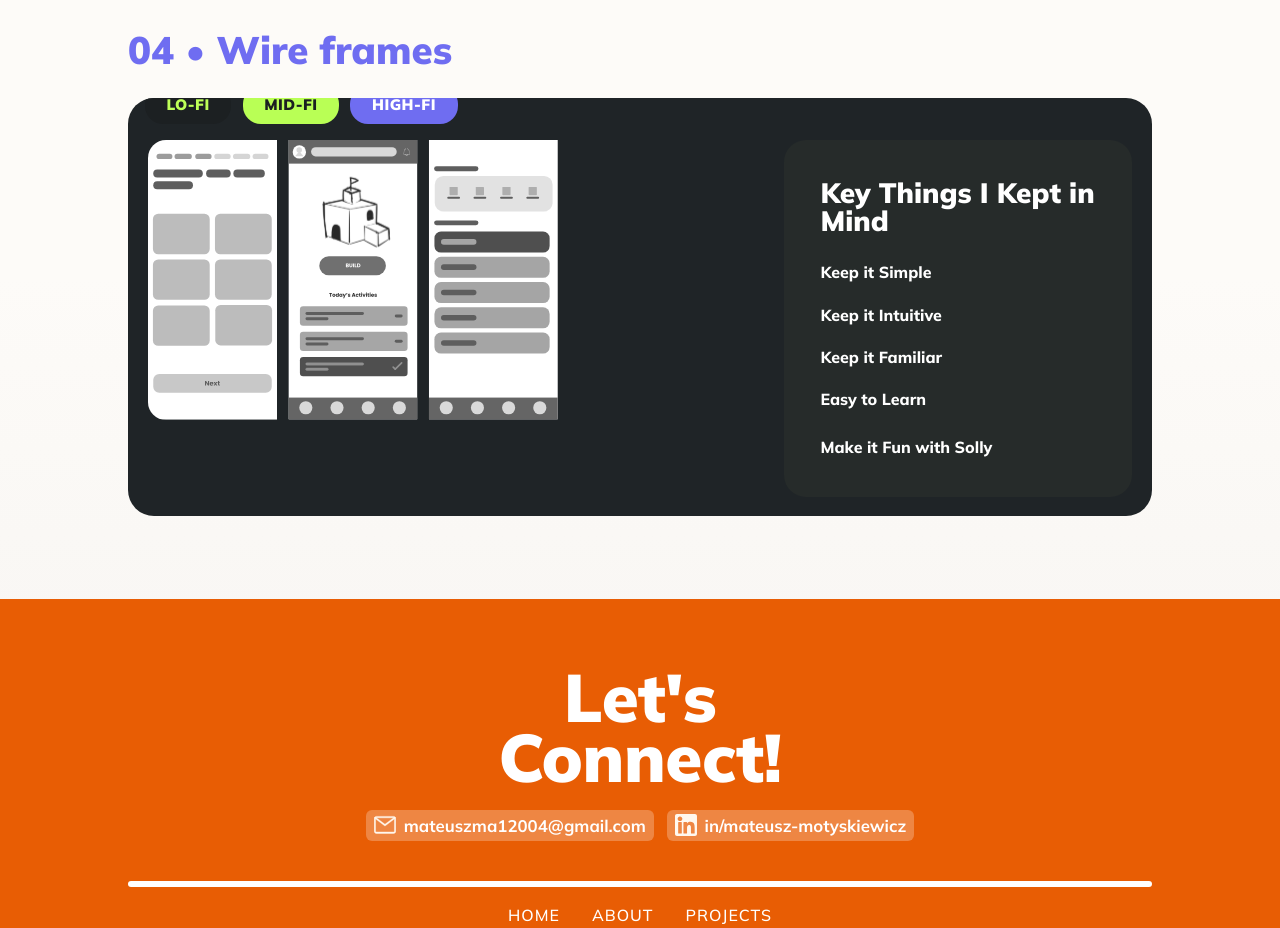
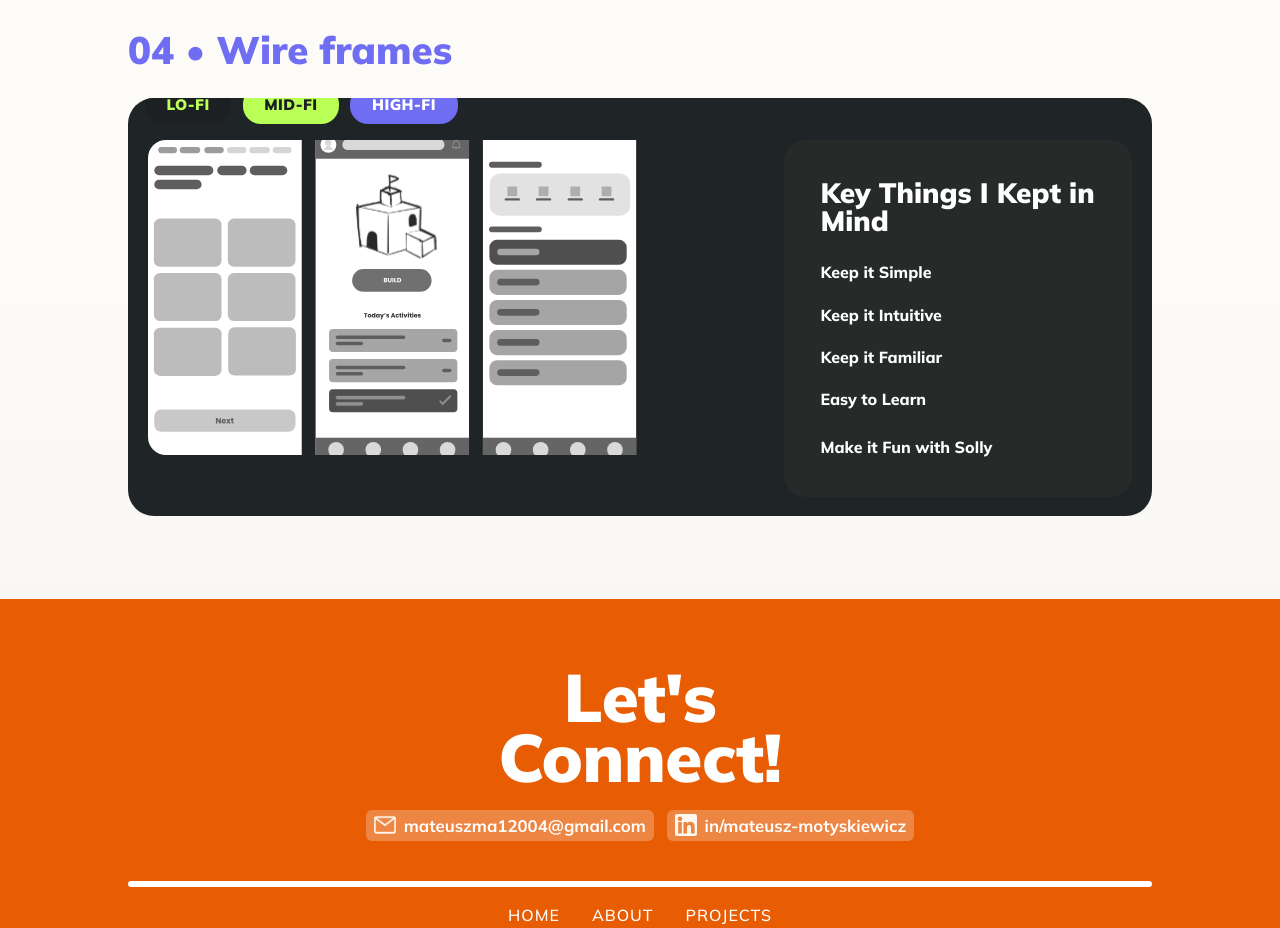
Before and after one commit to MMatyskiewicz2004/portfolio-website-mat, a React (Vite) app: page /#/projects/solace in a window 1280 px wide. Shown: the part 3600-4528 px from the top of the page. Built offline with nearby package versions, Linux system fonts and the light colour scheme.

Commit message:
fix(solace): enlarge wireframe svg

```diff
--- a/src/App.css
+++ b/src/App.css
@@ -875,7 +875,7 @@
   border-radius: 18px;
   overflow: hidden;
   padding: 0;
-  height: 280px;
+  height: 315px;
 }
 
 .solace-wireframes-image {
@@ -884,6 +884,8 @@
   display: block;
   object-fit: contain;
   object-position: left center;
+  transform: scale(1.06);
+  transform-origin: left center;
 }
 
 .solace-wireframes-content {
```
